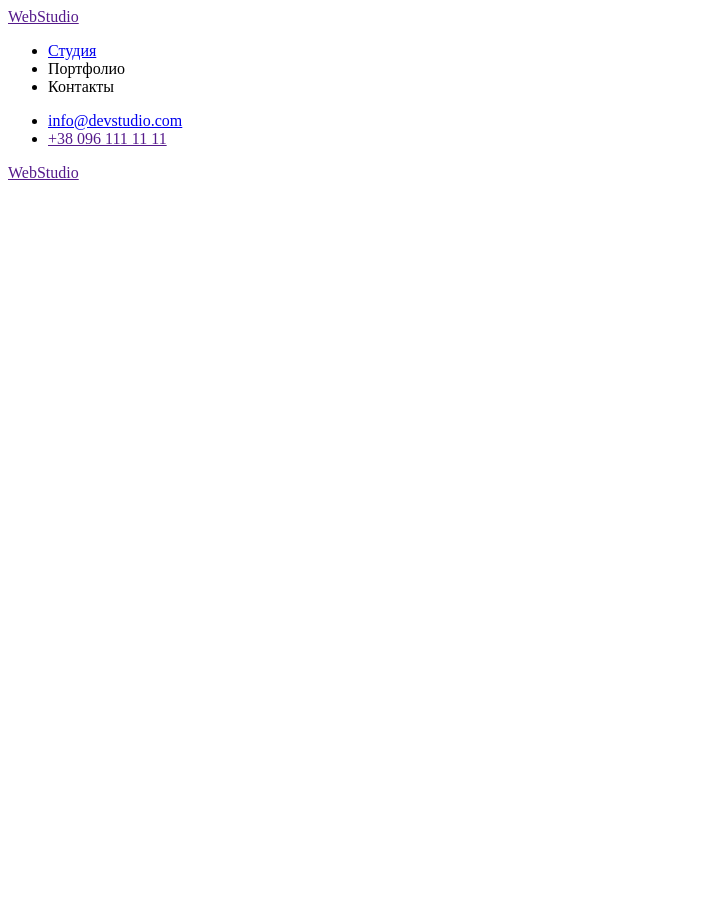
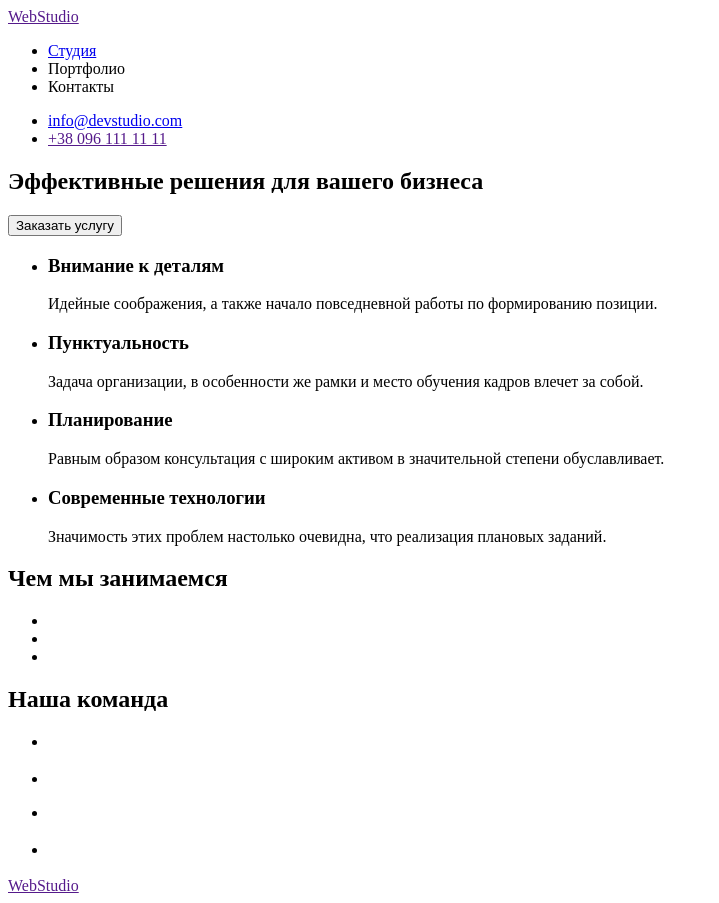
Before and after one commit to Dr-House69/goit-markup-hw-01, a plain HTML site: page index.html in a window 1280 px wide. Shown: the whole page, without its empty margins (0-719 px from the left). Before the commit the page ends 800 px from the top, so only its background shows below. Drawn offline with Linux system fonts and the light colour scheme.

Commit message:
Homework1
Second update

```diff
--- a/index.html
+++ b/index.html
@@ -10,13 +10,14 @@
 
 <body>
     <header>
+        <nav>
             <a href="">WebStudio</a>
-
             <ul>
                <li><a href="/">Студия</a></li>
                <li><a href=""></a>Портфолио</li>
                <li><a href=""></a>Контакты</li>
             </ul>
+        </nav>
         <ul>
             <li>
                <a href="mailto:info@devstudio.com">info@devstudio.com</a>
@@ -28,13 +29,66 @@
     </header>
     <main>
         <section>
-
+            <h1>Эффективные решения для вашего бизнеса</h1>
+            <button type="submit">Заказать услугу</button>
+        </section>
+            <h2 hidden>Особенности</h2>
+                <ul>
+                    <li>
+                        <h3>Внимание к деталям</h3>
+                        <p>Идейные соображения, а также начало повседневной работы по формированию позиции.</p>
+                    </li>
+                    <li>
+                        <h3>Пунктуальность</h3>
+                        <p>Задача организации, в особенности же рамки и место обучения кадров влечет за собой.</p>
+                    </li>
+                    <li>
+                        <h3>Планирование</h3>
+                        <p>Равным образом консультация с широким активом в значительной степени обуславливает.</p>
+                    </li>
+                    <li>
+                        <h3>Современные технологии</h3>
+                        <p>Значимость этих проблем настолько очевидна, что реализация плановых заданий.</p>
+                    </li>
+                </ul>
+        <section>
+            <h2>Чем мы занимаемся</h2>
+                <ul>
+                    <li>
+                        <img src="" alt="">
+                    </li>
+                    <li>
+                        <img src="" alt="">
+                    </li>
+                    <li>
+                        <img src="" alt="">
+                    </li>
+                </ul>
         </section>
         <section>
-
-        </section>
-        <section>
-
+            <h2>Наша команда</h2>
+            <ul>
+                <li>
+                    <img src="" alt="">
+                    <h3></h3>
+                    <p></p>
+                </li>
+                <li>
+                    <h3></h3>
+                    <img src="" alt="">
+                    <p></p>
+                </li>
+                <li>
+                    <img src="" alt="">
+                    <h3></h3>
+                    <p></p>
+                </li>
+                <li>
+                    <img src="" alt="">
+                    <h3></h3>
+                    <p></p>
+                </li>
+            </ul>
         </section>
     </main>
     <footer>
```
Lines whose indentation alone changed are shown as unchanged.
